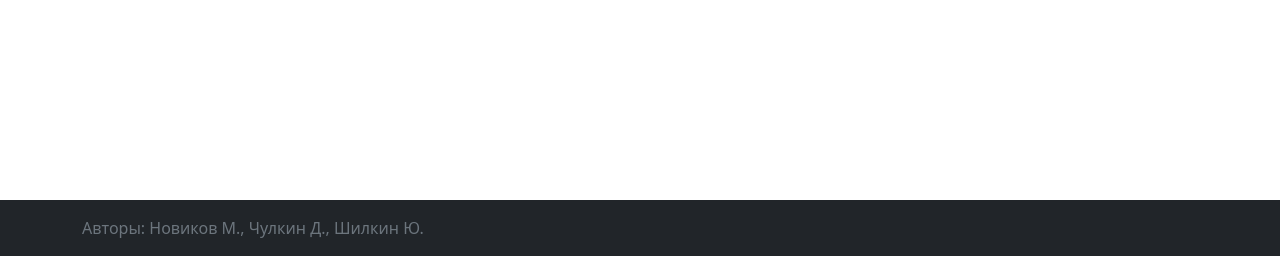
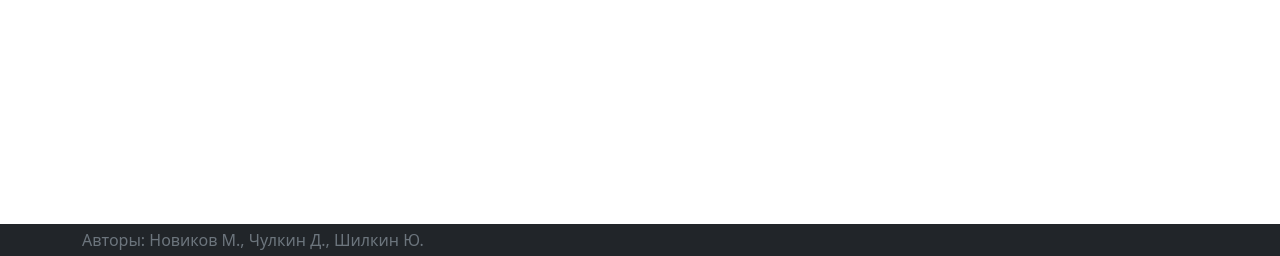
Before and after one commit to ShilkinYuV/ois, a Django app: page /yantar/ in a window 1280 px wide. Shown: the part 544-800 px from the top of the page. Run offline with Django 3.2, Linux system fonts and the light colour scheme; data that the repository does not hold is empty; some libraries are stand-ins or nearby versions.

Commit message:
footer change size

```diff
--- a/portal-project/home/templates/base.html
+++ b/portal-project/home/templates/base.html
@@ -36,7 +36,7 @@
   </header>
 	{% block content %}
 	{% endblock %}
-<footer class="footer mt-auto py-3 fixed-bottom bg-dark text-white">
+<footer class="footer mt-auto py-1 fixed-bottom bg-dark text-white">
   <div class="container">
     <span class="text-muted">Авторы: Новиков М., Чулкин Д., Шилкин Ю.</span>
   </div>
--- a/portal-project/yantar/templates/yantar/cert.html
+++ b/portal-project/yantar/templates/yantar/cert.html
@@ -8,7 +8,7 @@
                         {% endfor %}
                 </form>
             </div>
-<table class="table table-striped table-bordered mt-1" id="myTable" style="margin-bottom: 100px">
+<table class="table table-striped table-bordered mt-1" id="myTable" style="margin-bottom: 50px">
   <thead class="thead-dark">
     <tr>
       <th scope="col">ФИО</th>
```
